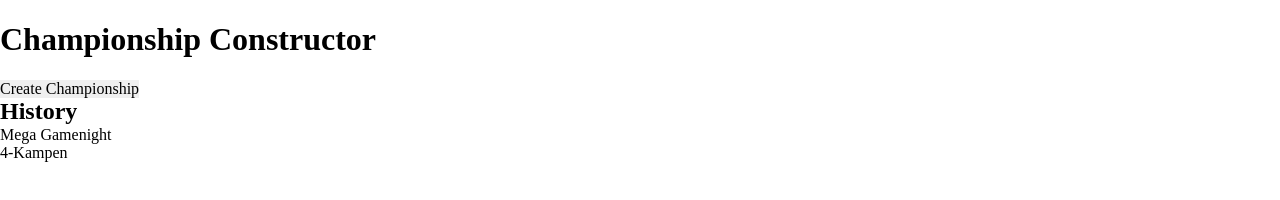
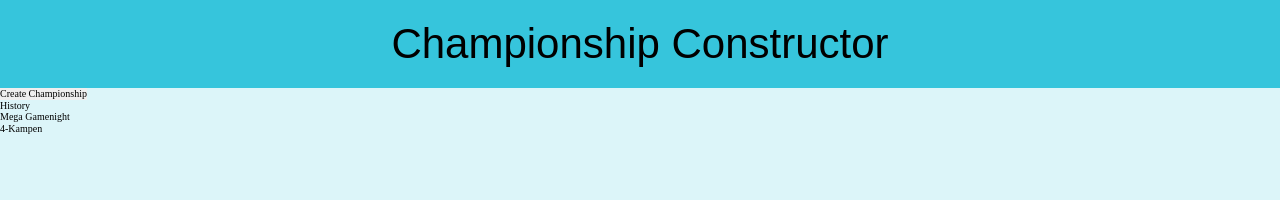
Before and after one commit to VictorFager/ChampionshipConstructor, a plain HTML site: page app/index.html in a window 1280 px wide. Drawn offline with Linux system fonts and the light colour scheme; a web font is replaced by a local one.

Commit message:
Add: General styling and variables

```diff
--- a/app/index.html
+++ b/app/index.html
@@ -8,6 +8,12 @@
   <title>Championship Constructor</title>
   <link rel="stylesheet" href="styles/main.css">
   <script src="app.js" defer></script>
+
+  <!-- Google Fonts -->
+  <link rel="preconnect" href="https://fonts.googleapis.com">
+  <link rel="preconnect" href="https://fonts.gstatic.com" crossorigin>
+  <link href="https://fonts.googleapis.com/css2?family=Nabla&display=swap" rel="stylesheet">
+
 </head>
 
 <body>
--- a/app/styles/main.css
+++ b/app/styles/main.css
@@ -1,2 +1,55 @@
 @import "normalize.css";
 @import "reset.css";
+
+
+/* VARIABLES */
+
+:root {
+  /* Colors */
+  --main-blue: #36C5DC;
+  --light-blue: #DCF5F9;
+  --main-orange: #FF6F29;
+  --main-gray: #494949;
+  --light-gray: #7C7A7A;
+  --main-black: #000;
+  --main-white: #fff;
+
+  /* Font Sizes */
+  --base-size: 10px;
+  --logo-text: 4.2rem;
+
+  /* UI sizes */
+  --main-area-max-width: 1400px;
+}
+
+
+/* FONT DEFAULTS */
+
+html {
+  font-size: var(--base-size);
+}
+
+h1 {
+  font-size: var(--logo-text);
+  font-family: 'Nabla', sans-serif;
+}
+
+
+/* GENERAL */
+
+header {
+  background-color: var(--main-blue);
+}
+
+body {
+  background-color: var(--light-blue);
+}
+
+h1 {
+  padding: 2rem 0;
+  margin: 0 auto;
+  max-width: var(--main-area-max-width);
+  text-align: center;
+}
+
+/* HOMEPAGE */
--- a/app/styles/reset.css
+++ b/app/styles/reset.css
@@ -14,3 +14,44 @@ html {
 *:after {
   box-sizing: inherit;
 }
+
+ul,
+ol,
+dd {
+  margin: 0;
+  padding: 0;
+  list-style: none;
+}
+
+h1,
+h2,
+h3,
+h4,
+h5,
+h6 {
+  margin: 0;
+  font-size: inherit;
+  font-weight: inherit;
+}
+
+p {
+  margin: 0;
+}
+
+a {
+  text-decoration: none;
+  color: inherit;
+  cursor: pointer;
+}
+
+button {
+  border-width: 0;
+  padding: 0;
+  cursor: pointer;
+}
+
+input::-moz-focus-inner {
+  border: 0;
+  padding: 0;
+  margin: 0;
+}
```
